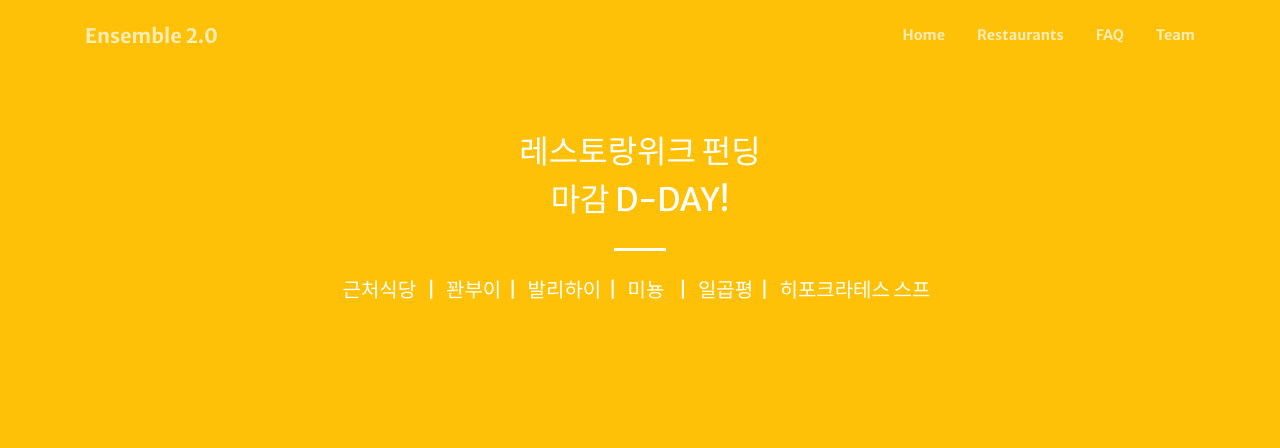
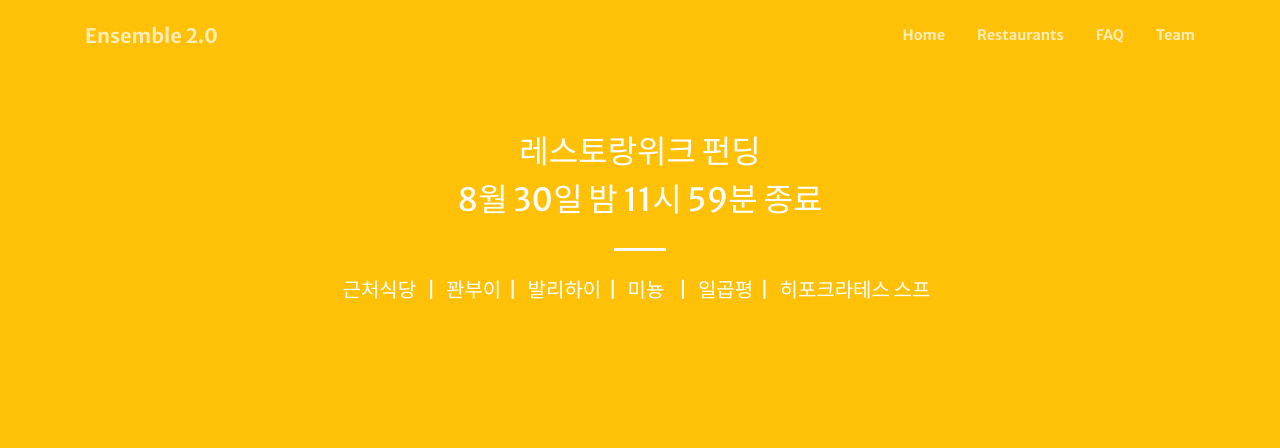
Before and after one commit to Sunny-W-Park/ensemble4publish, a Django app: page /blog/ in a window 1280 px wide. Shown: the top 448 px of the page. Run offline with Django 3.2, Linux system fonts and the light colour scheme; data that the repository does not hold is empty; some libraries are stand-ins or nearby versions.

Commit message:
blog_index last_order

```diff
--- a/blog/templates/blog_index.html
+++ b/blog/templates/blog_index.html
@@ -24,7 +24,7 @@
             <div class="container">
                 <div class="row justify-content-center">
                     <div class="col-lg-8 text-center">
-                        <h2 class="text-white mt-0"> 레스토랑위크 펀딩 </br>  마감 D-DAY! </h2>
+                <h2 class="text-white mt-0"> 레스토랑위크 펀딩 </br> 8월 30일 밤 11시 59분 종료 </h2>
                         <hr class="divider light my-4" />
                         <h5 class="text-white mb-16">  근처식당 &nbsp; | &nbsp; 꽌부이 &nbsp;| &nbsp; 발리하이 &nbsp;| &nbsp; 미뇽 &nbsp;  &nbsp;| &nbsp; 일곱평 &nbsp;| &nbsp;  히포크라테스 스프 &nbsp;</p>
 
```
Also changed, not shown: 1 other file.
